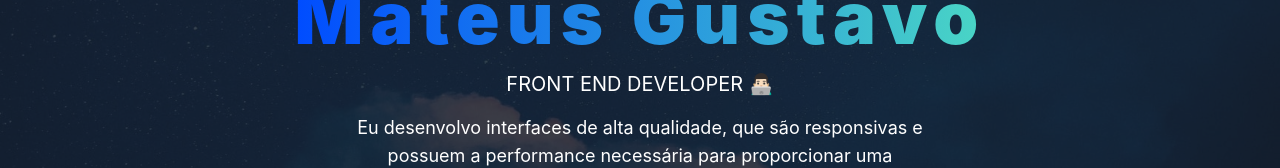
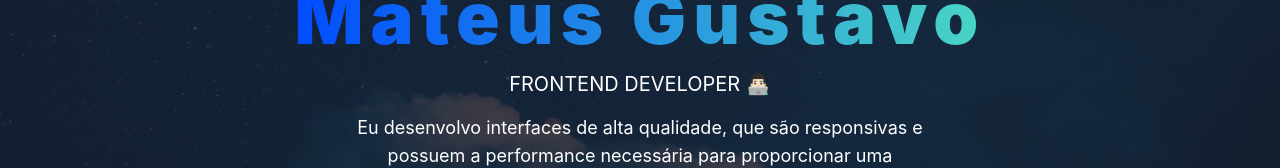
Before and after one commit to MateusGustavo22/portifolio, a Next.js app: page / in a window 1280 px wide. Shown: the part 256-424 px from the top of the page. Built offline with nearby package versions, Linux system fonts and the light colour scheme.

Commit message:
Corrigindo erro no texto

```diff
--- a/src/components/InitialSection.tsx
+++ b/src/components/InitialSection.tsx
@@ -14,7 +14,7 @@ export default function InitialSection() {
                 Mateus Gustavo
               </h1>
               <h3 className="text-center text-xl display1:text-lg text-white font-sans ">
-                FRONT END DEVELOPER 👨🏻‍💻
+                FRONTEND DEVELOPER 👨🏻‍💻
               </h3>
               <div className="max-w-[590px] h-max">
                 <p className="text-center w-full  break-words text-lg display1:text-base font-sans text-white">
```
